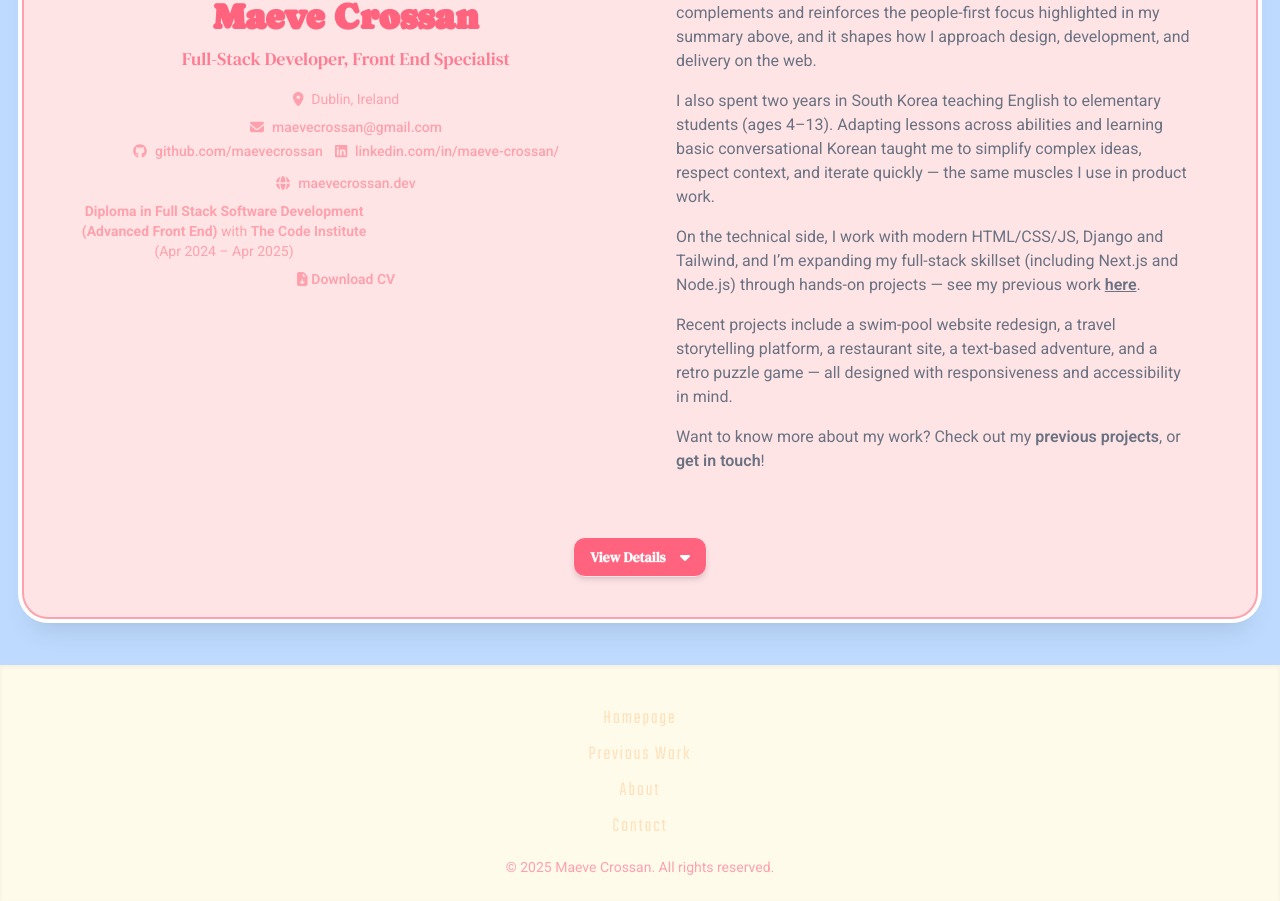
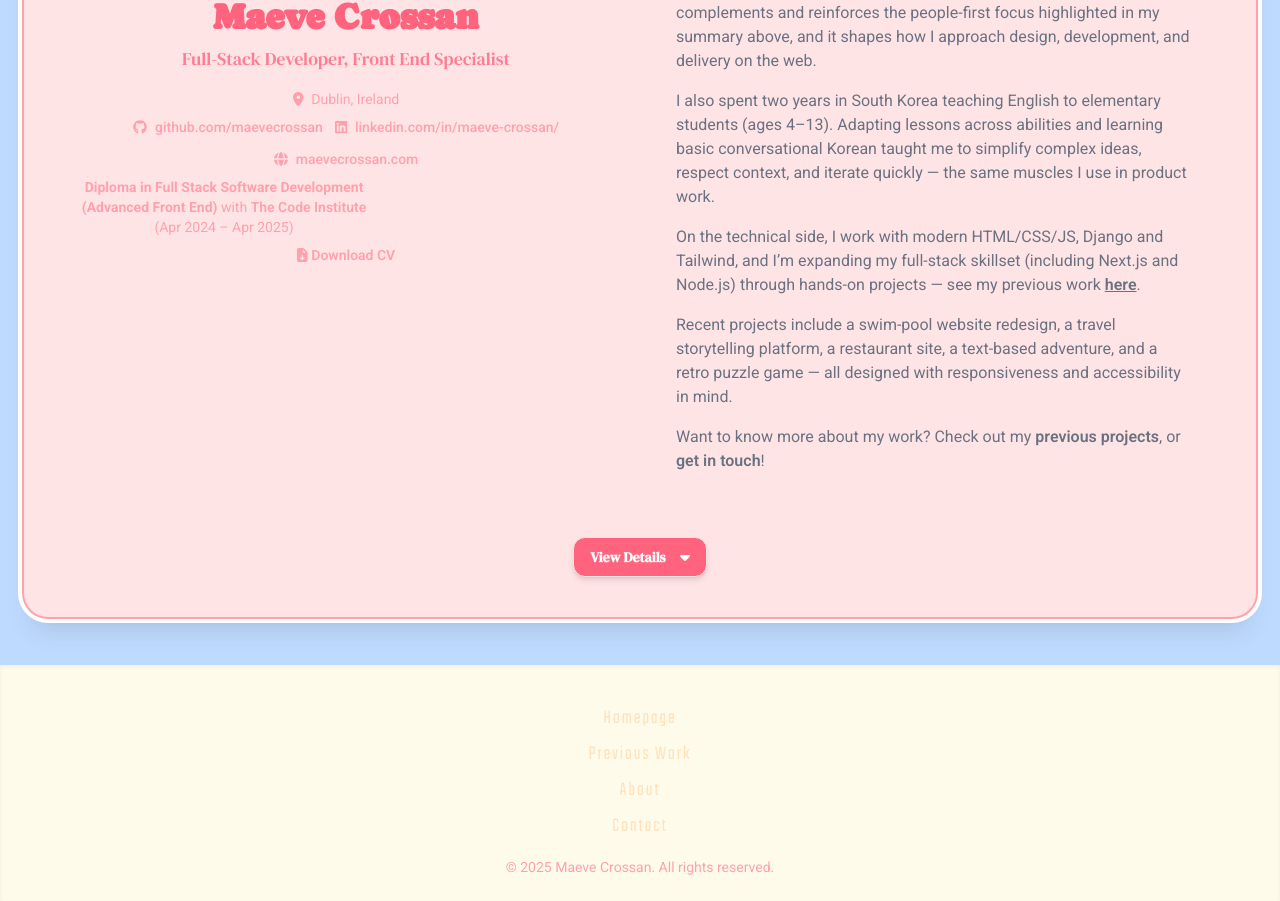
Before and after one commit to maevecrossan/my-portfolio, a Next.js app: page /about in a window 1280 px wide. Shown: the part 843-1744 px from the top of the page. Built offline with nearby package versions, Linux system fonts and the light colour scheme.

Commit message:
Remove email to prevent scraping. Update portfolio link.

```diff
--- a/src/app/about/AboutClient.js
+++ b/src/app/about/AboutClient.js
@@ -63,13 +63,6 @@ export default function AboutClient() {
                 </p>
                 {/* Contact */}
                 <div className="flex flex-col items-center gap-1">
-                  <a
-                    href="mailto:maevecrossan@gmail.com"
-                    className="inline-flex items-center gap-2 font-medium hover:underline"
-                  >
-                    <FontAwesomeIcon icon={faEnvelope} />
-                    <span>maevecrossan@gmail.com</span>
-                  </a>
                   <div className="flex flex-wrap items-center justify-center gap-3">
                     <a
                       href="https://github.com/maevecrossan"
@@ -93,7 +86,7 @@ export default function AboutClient() {
                       rel="noopener noreferrer"
                       className="inline-flex items-center gap-2 font-medium hover:underline"
                     >
-                      <FontAwesomeIcon icon={faGlobe} /> maevecrossan.dev
+                      <FontAwesomeIcon icon={faGlobe} /> maevecrossan.com
                     </a>
                   </div>
                 </div>
--- a/src/app/contact/page.js
+++ b/src/app/contact/page.js
@@ -39,13 +39,6 @@ export default function ContactPage() {
               </div>
 
               <div className="grid gap-3 text-rose-400">
-                <a
-                  href="mailto:maevecrossan@gmail.com"
-                  className="w-fit inline-flex items-center gap-2 px-3 py-2 rounded-xl ring-2 ring-rose-300 ring-offset-2 ring-offset-white hover:bg-rose-50 transition"
-                >
-                  <FontAwesomeIcon icon={faEnvelope} className="text-rose-400" />
-                  <span className="font-medium">maevecrossan@gmail.com</span>
-                </a>
 
                 <div className="flex items-center gap-3">
                   <a
```
